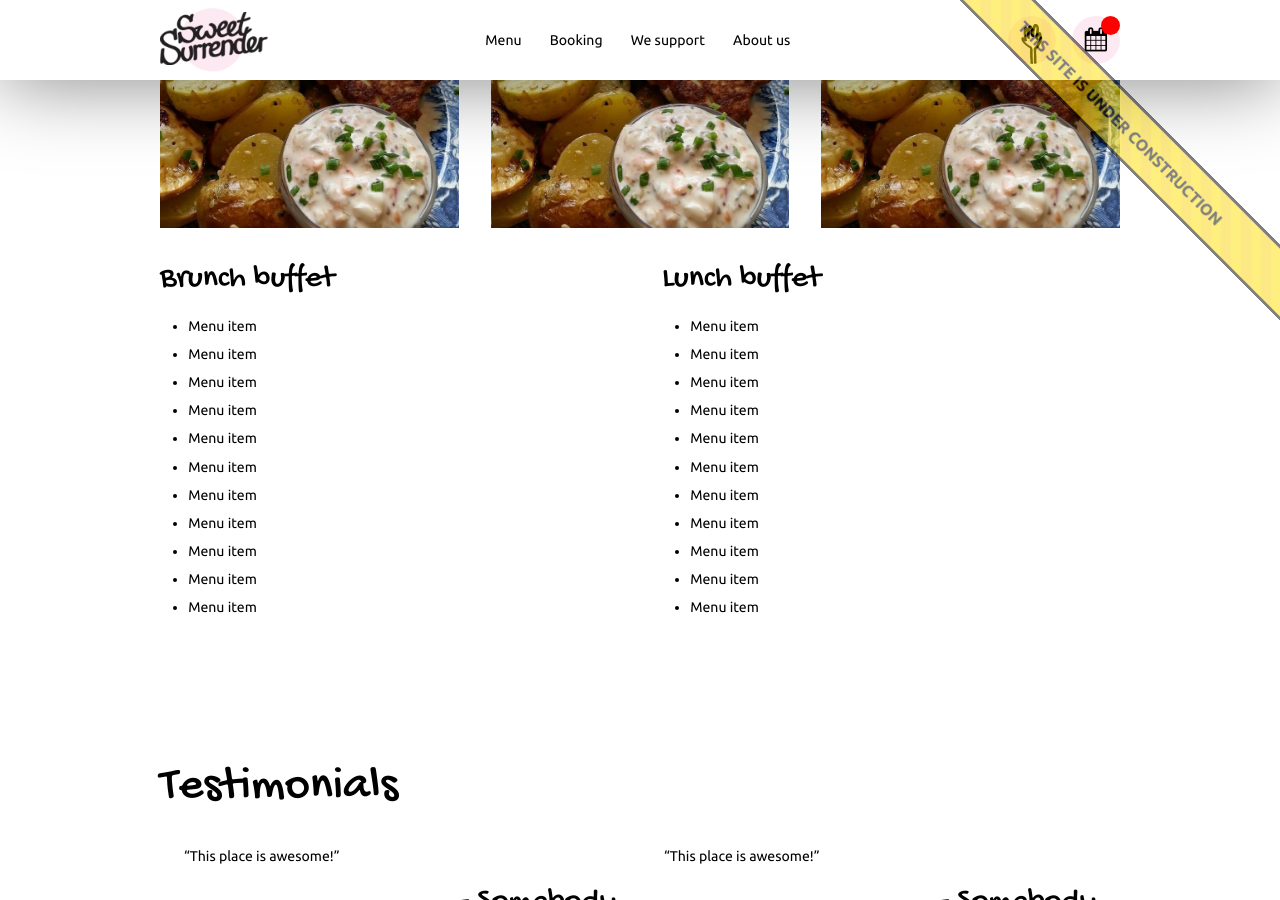
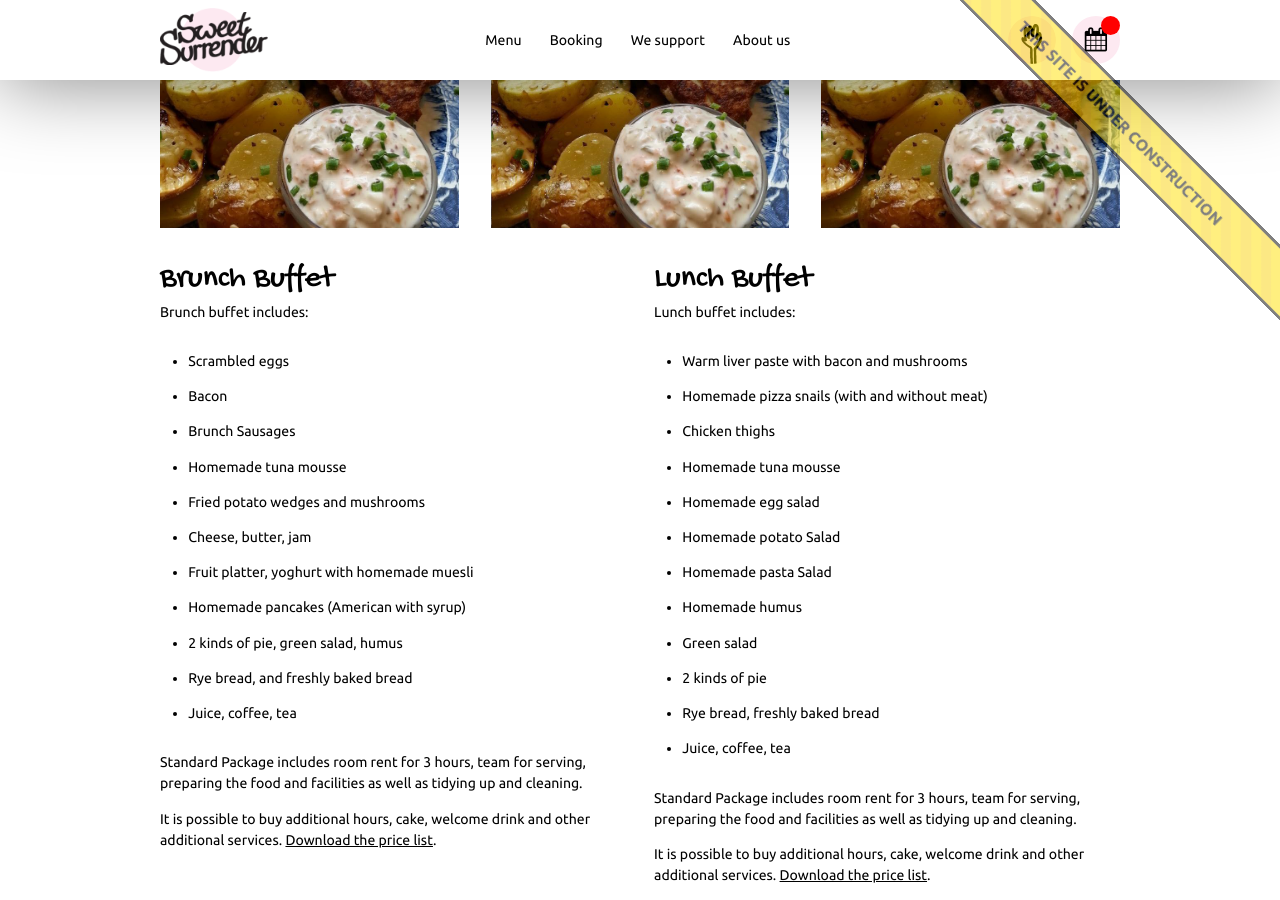
Before and after one commit to sweetsurrenderdk/sweetsurrenderdk.github.io, a Jekyll site: the page built from content/en/80194a97565a3723e2c8d5c404ec87e0a67ea0ff.md, in a window 1280 px wide and 900 px high, scrolled down 2459 px. Built offline with Jekyll 4.4.1, drawn with Linux system fonts in a browser that asks for light colours.

Commit message:
Commit from HashBrown CMS

```diff
--- a/content/en/80194a97565a3723e2c8d5c404ec87e0a67ea0ff.md
+++ b/content/en/80194a97565a3723e2c8d5c404ec87e0a67ea0ff.md
@@ -24,8 +24,8 @@ sections:
         template: buffetInfo
         heading: 'Book party'
         subheading: 'Delicious package deals with lunch or brunch buffet'
-        brunchText: "### Brunch buffet\n\n*   Menu item\n*   Menu item\n*   Menu item\n*   Menu item\n*   Menu item\n*   Menu item\n*   Menu item\n*   Menu item\n*   Menu item\n*   Menu item\n*   Menu item"
-        lunchText: "### Lunch buffet\n\n*   Menu item\n*   Menu item\n*   Menu item\n*   Menu item\n*   Menu item\n*   Menu item\n*   Menu item\n*   Menu item\n*   Menu item\n*   Menu item\n*   Menu item"
+        brunchText: "### Brunch Buffet\n\nBrunch buffet includes:\n\n*   Scrambled eggs\n\n*   Bacon\n\n*   Brunch Sausages\n\n*   Homemade tuna mousse\n\n*   Fried potato wedges and mushrooms\n\n*   Cheese, butter, jam\n\n*   Fruit platter, yoghurt with homemade muesli\n\n*   Homemade pancakes (American with syrup)\n\n*   2 kinds of pie, green salad, humus\n\n*   Rye bread, and freshly baked bread\n\n*   Juice, coffee, tea\n\nStandard Package includes room rent for 3 hours, team for serving, preparing the food and facilities as well as tidying up and cleaning.\n\nIt is possible to buy additional hours, cake, welcome drink and other additional services. [Download the price list](http://englishpricelist/)."
+        lunchText: "### Lunch Buffet\n\nLunch buffet includes:\n\n*   Warm liver paste with bacon and mushrooms\n\n*   Homemade pizza snails (with and without meat)\n\n*   Chicken thighs\n\n*   Homemade tuna mousse\n\n*   Homemade egg salad\n\n*   Homemade potato Salad\n\n*   Homemade pasta Salad\n\n*   Homemade humus\n\n*   Green salad\n\n*   2 kinds of pie\n\n*   Rye bread, freshly baked bread\n\n*   Juice, coffee, tea\n\nStandard Package includes room rent for 3 hours, team for serving, preparing the food and facilities as well as tidying up and cleaning.\n\nIt is possible to buy additional hours, cake, welcome drink and other additional services. [Download the price list](http://englishpricelist/)."
         images:
             - 23f2ecfa4c1b5b0b4a1bdbc9d1f4755d641efbfd
             - 23f2ecfa4c1b5b0b4a1bdbc9d1f4755d641efbfd
```
